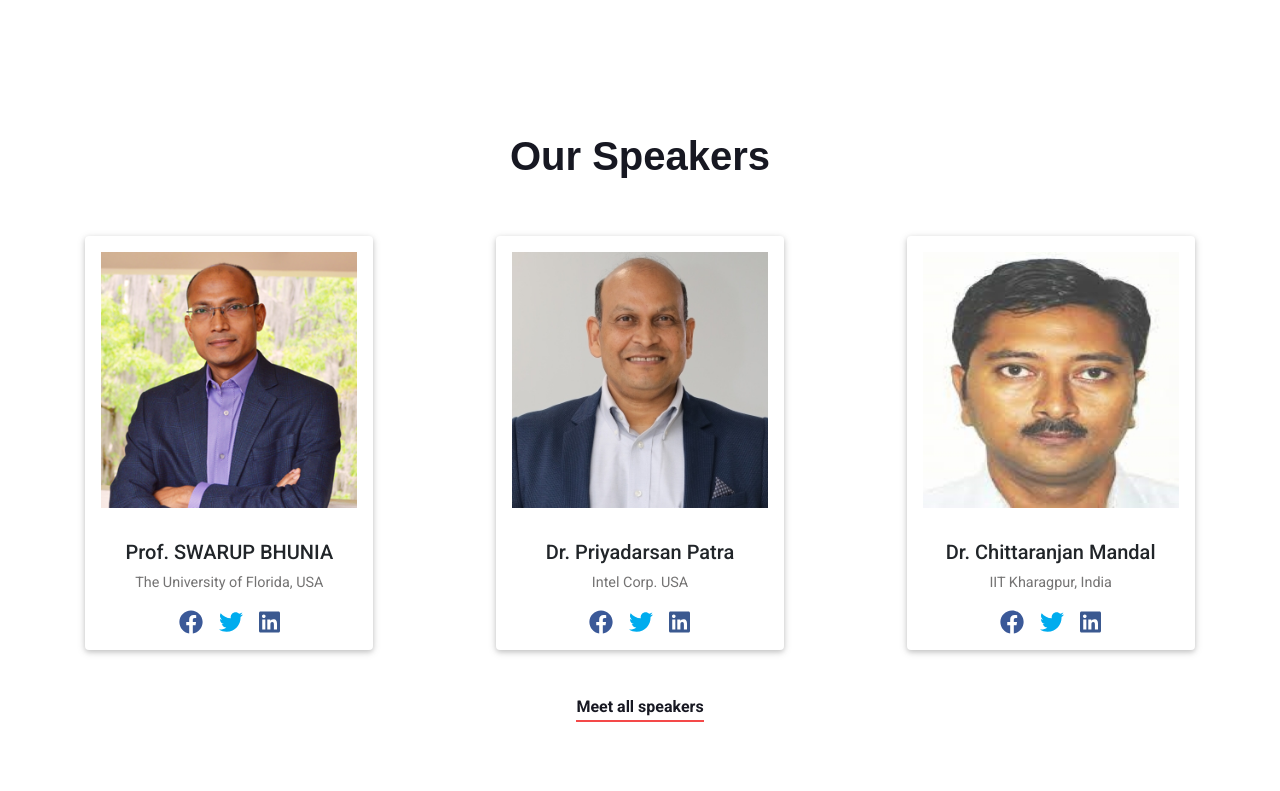
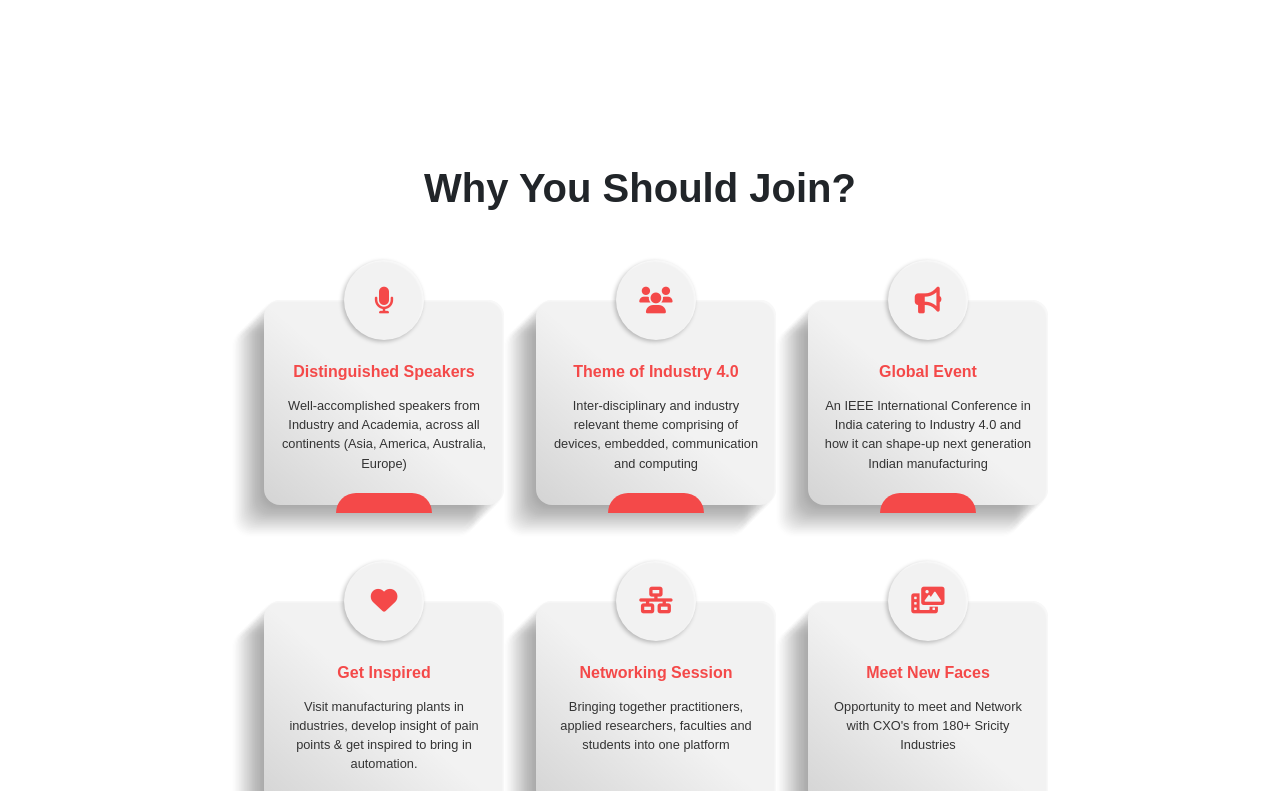
Before and after one commit to PriyanshuRj/IEEE-website, a React (Create React App) app: page / in a window 1280 px wide. Shown: the part 1780-2571 px from the top of the page. Built offline with nearby package versions, Linux system fonts and the light colour scheme.

Commit message:
Join Updated

```diff
--- a/src/App.js
+++ b/src/App.js
@@ -11,6 +11,7 @@ import TechnicalCommitee from "./pages/TechnicalCommitee";
 import Author from "./pages/Author";
 import SponsersOppurtunities from "./pages/SponsersOppurtunities";
 import CurrentSponsers from "./pages/CurrentSponsers";
+import Registration from "./pages/Registration";
 import "bootstrap/dist/css/bootstrap.min.css";
 import "bootstrap-icons/font/bootstrap-icons.css";
 import '@fortawesome/fontawesome-free/css/all.min.css';
@@ -34,6 +35,7 @@ function App() {
           <Route exact path="/author" element={<Author />} />
           <Route exact path = "/sponsersOppurtunities" element={<SponsersOppurtunities />} />
           <Route exact path = "/currentSponsers" element={<CurrentSponsers />} />
+          <Route exact path = "/registration" element={<Registration />} />
         </Routes>
         <Footer />
       </Router>
--- a/src/components/Header.js
+++ b/src/components/Header.js
@@ -144,9 +144,11 @@ export default function Header() {
                 </Link>
               </NavDropdown>
 
-              <Nav.Link className={Styles.navItem + " h5"} href="#">
-                Registration
-              </Nav.Link>
+              <Link to="/registration">
+                <Nav.Link className={Styles.navItem + " h5"} href="/">
+                  Registration
+                </Nav.Link>
+              </Link>
             </Nav>
           </Navbar.Collapse>
         </Container>
--- /dev/null
+++ b/src/components/Join.js
@@ -0,0 +1,44 @@
+import React from "react";
+import styles from "../components/Join.module.css";
+export default function Join() {
+    return (
+<div className={styles.cardBox}>
+  <h1 className={styles.heading}>Why You Should Join?</h1>
+  <ul className={styles.ulCards}>
+    <li className={styles.liClass}>
+      <div className={styles.icon}><i className="fa-solid fa-microphone"></i></div>
+      <div className={styles.title}>Distinguished Speakers</div>
+      <div className={styles.content}>Well-accomplished speakers from Industry and Academia, across all continents (Asia, America, Australia, Europe)</div>
+    </li>
+    <li className={styles.liClass}>
+      <div className={styles.icon}><i className="fa-solid fa-users"></i></div>
+      <div className={styles.title}>Theme of Industry 4.0</div>
+      <div className={styles.content}>Inter-disciplinary and industry relevant theme comprising of devices, embedded, communication and computing</div>
+    </li>
+    <li className={styles.liClass}>
+      <div className={styles.icon}><i className="fa-solid fa-bullhorn"></i></div>
+      <div className={styles.title}>Global Event</div>
+      <div className={styles.content}>An IEEE International Conference in India catering to Industry 4.0 and how it can shape-up next generation Indian manufacturing</div>
+    </li>
+    <li className={styles.liClass}>
+      <div className={styles.icon}><i className="fa-solid fa-heart"></i></div>
+      <div className={styles.title}>Get Inspired</div>
+      <div className={styles.content}>Visit manufacturing plants in industries, develop insight of pain points & get inspired to bring in automation.</div>
+    </li>
+    <li className={styles.liClass}>
+      <div className={styles.icon}><i className="fa-solid fa-network-wired"></i></div>
+      <div className={styles.title}>Networking Session</div>
+      <div className={styles.content}>Bringing together practitioners, applied researchers, faculties and students into one platform
+
+    </div>
+    </li>
+    <li className={styles.liClass}>
+      <div className={styles.icon}><i className="fa-solid fa-photo-film"></i></div>
+      <div className={styles.title}>Meet New Faces</div>
+      <div className={styles.content}>Opportunity to meet and Network with CXO's from 180+ Sricity Industries</div>
+    </li>
+
+  </ul>
+</div>
+    );
+}
--- /dev/null
+++ b/src/components/Join.module.css
@@ -0,0 +1,129 @@
+@import url('https://pro.fontawesome.com/releases/v6.0.0-beta1/css/all.css');
+
+ul.ulCards {
+    width: min(100%, 60rem);
+    margin-inline: auto;
+    display: flex;
+    flex-wrap: wrap;
+    gap: 2rem;
+    list-style: none;
+    justify-content: center;
+}
+ul.ulCards>li.liClass{
+    --bg-color: #F2F2F2;
+    --text-color: #333;
+    --padding: 1rem;
+    --circle-size: 5rem;
+    --circle-expand: 1rem;
+    --flap-height: 1.25rem;
+    --flap-offset: 0.5rem;
+    max-width: 15rem;
+    margin-top: calc(var(--circle-size) / 2 + var(--circle-expand));
+    margin-bottom: var(--flap-offset);
+    background-color: var(--bg-color);
+    background-image: linear-gradient(to bottom left, transparent 50%, rgba(0 0 0  / .125));
+    border-radius: var(--padding);
+    padding: var(--padding);
+    --accent-color: #f44949;
+
+    --bs-rim: inset -0.1rem 0.1rem 0.1rem rgb(255 255 255 / .5);
+    --bs-card-spread: 0.25rem;
+    --bs-card-color:  rgb(0 0 0 / 0.02);
+    --bs-card:
+        -0.1rem 0.1rem var(--bs-card-spread) var(--bs-card-color),
+        -0.2rem 0.2rem var(--bs-card-spread) var(--bs-card-color),
+        -0.3rem 0.3rem var(--bs-card-spread) var(--bs-card-color),
+        -0.4rem 0.4rem var(--bs-card-spread) var(--bs-card-color),
+        -0.5rem 0.5rem var(--bs-card-spread) var(--bs-card-color),
+        -0.6rem 0.6rem var(--bs-card-spread) var(--bs-card-color),
+        -0.7rem 0.7rem var(--bs-card-spread) var(--bs-card-color),
+        -0.8rem 0.8rem var(--bs-card-spread) var(--bs-card-color),
+        -0.9rem 0.9rem var(--bs-card-spread) var(--bs-card-color),
+        -1.0rem 1.0rem var(--bs-card-spread) var(--bs-card-color),
+        -1.1rem 1.1rem var(--bs-card-spread) var(--bs-card-color),
+        -1.2rem 1.2rem var(--bs-card-spread) var(--bs-card-color),
+        -1.3rem 1.3rem var(--bs-card-spread) var(--bs-card-color),
+        -1.4rem 1.4rem var(--bs-card-spread) var(--bs-card-color),
+        -1.5rem 1.5rem var(--bs-card-spread) var(--bs-card-color),
+        -1.6rem 1.6rem var(--bs-card-spread) var(--bs-card-color),
+        -1.7rem 1.7rem var(--bs-card-spread) var(--bs-card-color),
+        -1.8rem 1.8rem var(--bs-card-spread) var(--bs-card-color),
+        -1.9rem 1.9rem var(--bs-card-spread) var(--bs-card-color);
+    box-shadow: var(--bs-rim), var(--bs-card);
+    display: grid;
+  grid-template-rows: max-content max-content auto ;
+    justify-items: center;
+    text-align: center;
+    gap: 0.75rem;
+    position: relative;
+}
+ul.ulCards>li.liClass>.icon{
+    width: var(--circle-size);
+    margin-top: calc(var(--circle-size) / -2 - var(--padding));
+    aspect-ratio: 1;
+    background-color: var(--bg-color);
+    justify-self: center;
+    border-radius: 50%;
+    display: grid;
+    place-items: center;
+    box-shadow:var(--bs-rim), -0.1rem 0.1rem 0.25rem rgb(0 0 0 / .25);
+}
+ul.ulCards>li.liClass>.icon>i{
+    font-size: calc(var(--circle-size) / 3);
+    color: var(--accent-color);
+}
+ul.ulCards>li>.title{
+    margin-top: 0.5rem;
+    color: var(--accent-color);
+    font-weight: 700;
+}
+ul.ulCards>li.liClass>.content{
+    font-size: 0.8rem;
+    margin-bottom: 1rem;
+    color: var(--text-color)
+}
+ul.ulCards>li.liClass::before, ul>li.liClass::after{
+    content: "";
+    position: absolute;
+}
+ul.ulCards>li.liClass::before{
+    top: calc(var(--circle-size) / -2 - var(--circle-expand));
+    width: calc(var(--circle-size) * 1 + var(--circle-expand) * 2);
+    height: calc(100% + var(--circle-size) / 2 + var(--padding) + var(--flap-offset)) ;
+    background-color: var(--accent-color);
+    background-image: linear-gradient( transparent 50%, rgb(0 0 0 / .25) 0);
+    border-top-left-radius: calc(var(--circle-size) / 2 + var(--circle-expand));
+    border-top-right-radius: calc(var(--circle-size) / 2 + var(--circle-expand));
+    clip-path: polygon(
+      0 0,
+      100% 0,
+      100% calc(100% - var(--flap-offset)),
+      calc(100% - var(--flap-offset)) 100%,
+      var(--flap-offset) 100%,
+      0 calc(100% - var(--flap-offset))
+    );
+    z-index: -1;
+}
+ul.ulCards>li.liClass::after{
+    width: calc(var(--circle-size) * 1 + var(--circle-expand) * 2 - var(--flap-offset) * 2);
+    height: var(--flap-height);
+    bottom: calc(var(--flap-offset) * -1);
+    border-top-left-radius: var(--flap-height);
+    border-top-right-radius: var(--flap-height);
+    background-color: var(--accent-color);
+}
+
+/*  */
+
+.cardBox, .cardBox::before, .cardBox::after {
+    margin: 0;
+    padding: 0;
+    box-sizing: border-box;
+}
+.cardBox {
+    min-height: 100vh;
+    padding: 2rem;
+    background-color: #ffffff;
+    font-family: sans-serif;
+}
+.heading { text-align: center; margin-bottom: 2rem; font-size :40px; font-weight: bold;}
--- a/src/pages/Home.js
+++ b/src/pages/Home.js
@@ -5,12 +5,14 @@ import Hero from "../components/Hero";
 import Program from "../components/Programs";
 import Speakers from "../components/Speakers";
 import Sponsors from "../components/Sponsors";
+import Join from "../components/Join";
 import ContactUs from "../components/ContactUs";
 export default function Home() {
   return (
     <div>
         <Hero />
         <About />
+        <Join />
         <Speakers />
         <Sponsors />
         <ContactUs />
--- a/src/pages/Program.js
+++ b/src/pages/Program.js
@@ -70,7 +70,7 @@ export default function Program() {
 
   return (
     <div>
-      <SecondaryHero />
+      <SecondaryHero header="Track Based COnference"/>
       <div className={" " + Style.mainDiv}>
     {ListMap.map((list)=>{
       return <ProgramList key={list.index} data={list} />
--- /dev/null
+++ b/src/pages/Registration.js
@@ -0,0 +1,10 @@
+import React from "react";
+import SecondaryHero from "../components/SecondaryHero";
+export default function Registration() {
+    return(
+        <div>
+            <SecondaryHero header={"Registration"}/>
+
+        </div>
+    )
+}
```
